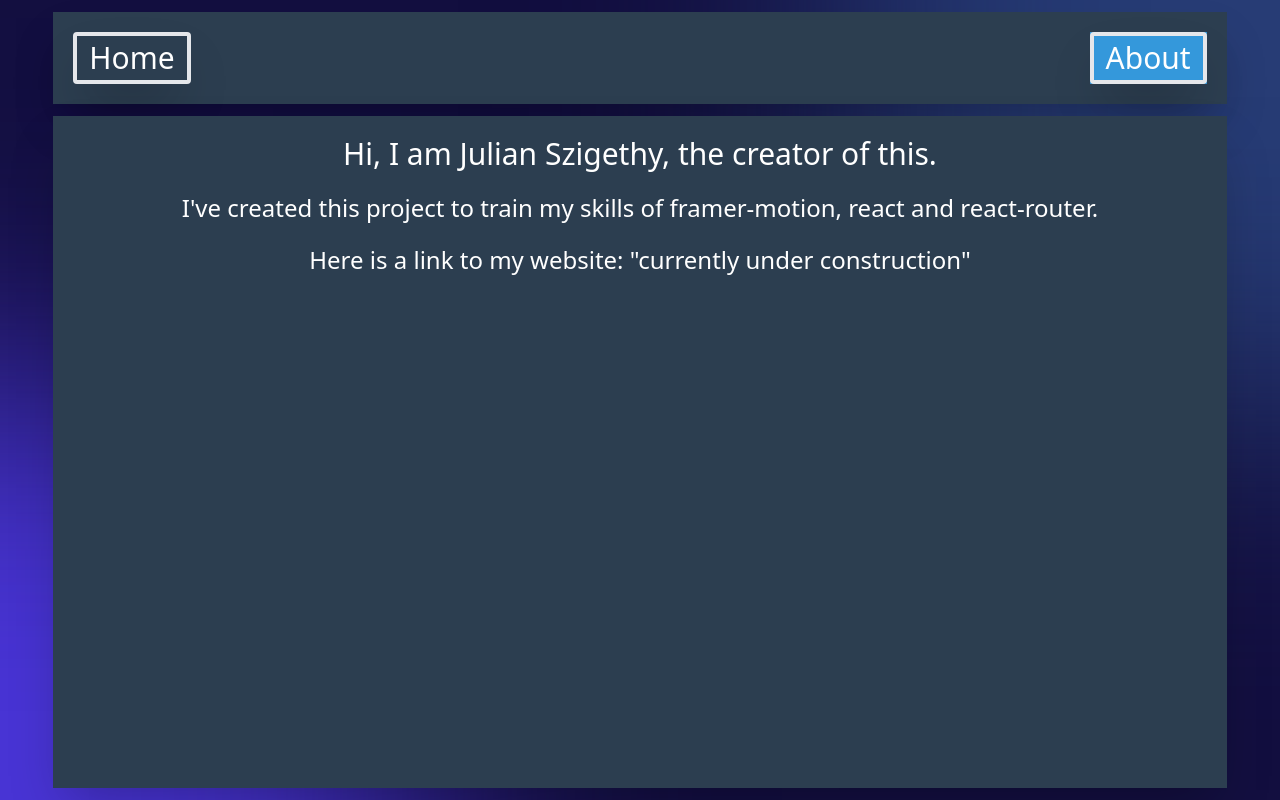
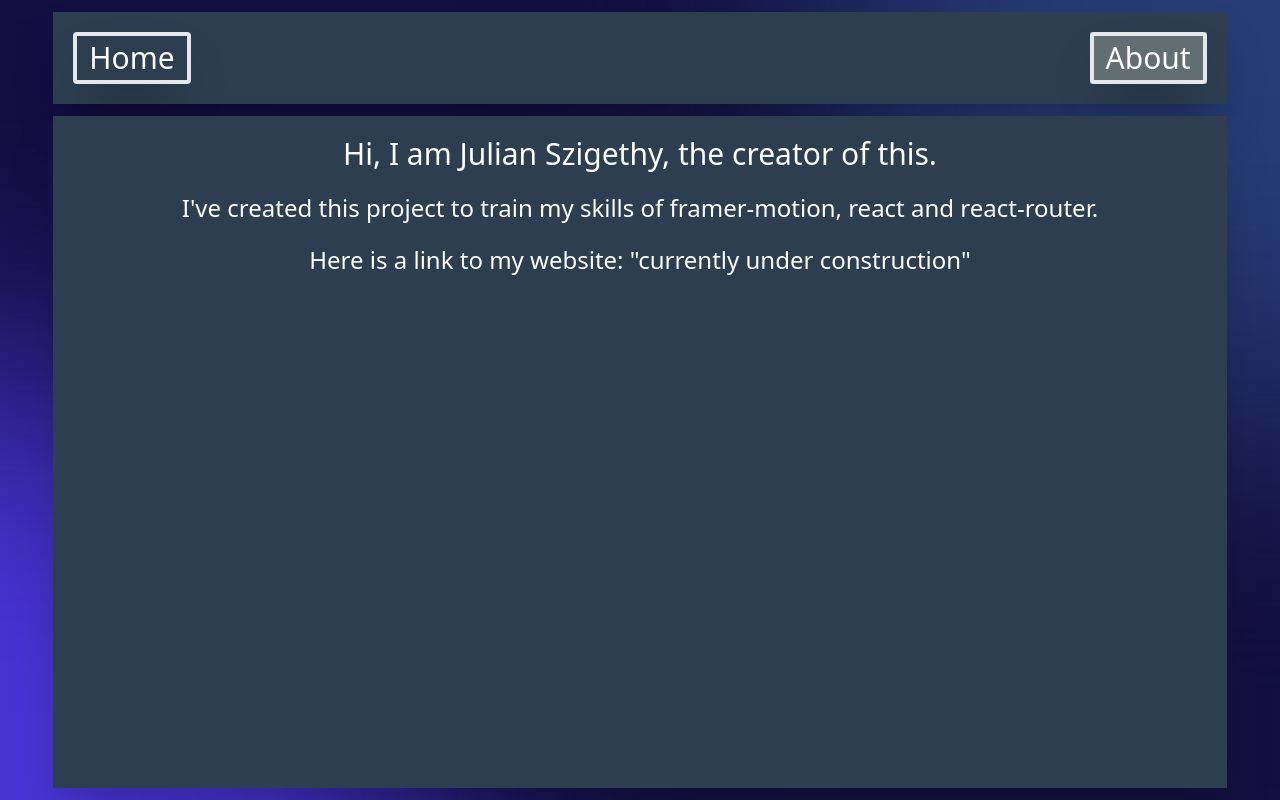
Before and after one commit to Julian-Sz/Ice-Cream-Shop, a React (Create React App) app: page /#/about in a window 1280 px wide. Built offline with nearby package versions, Linux system fonts and the light colour scheme.

Commit message:
changed activeNav color

```diff
--- a/src/App.css
+++ b/src/App.css
@@ -39,7 +39,7 @@ h6 {
 }
 
 .activeNav {
-  background-color: #3498db;
+  background-color: #636e72;
 }
 
 #home-grid {
```
